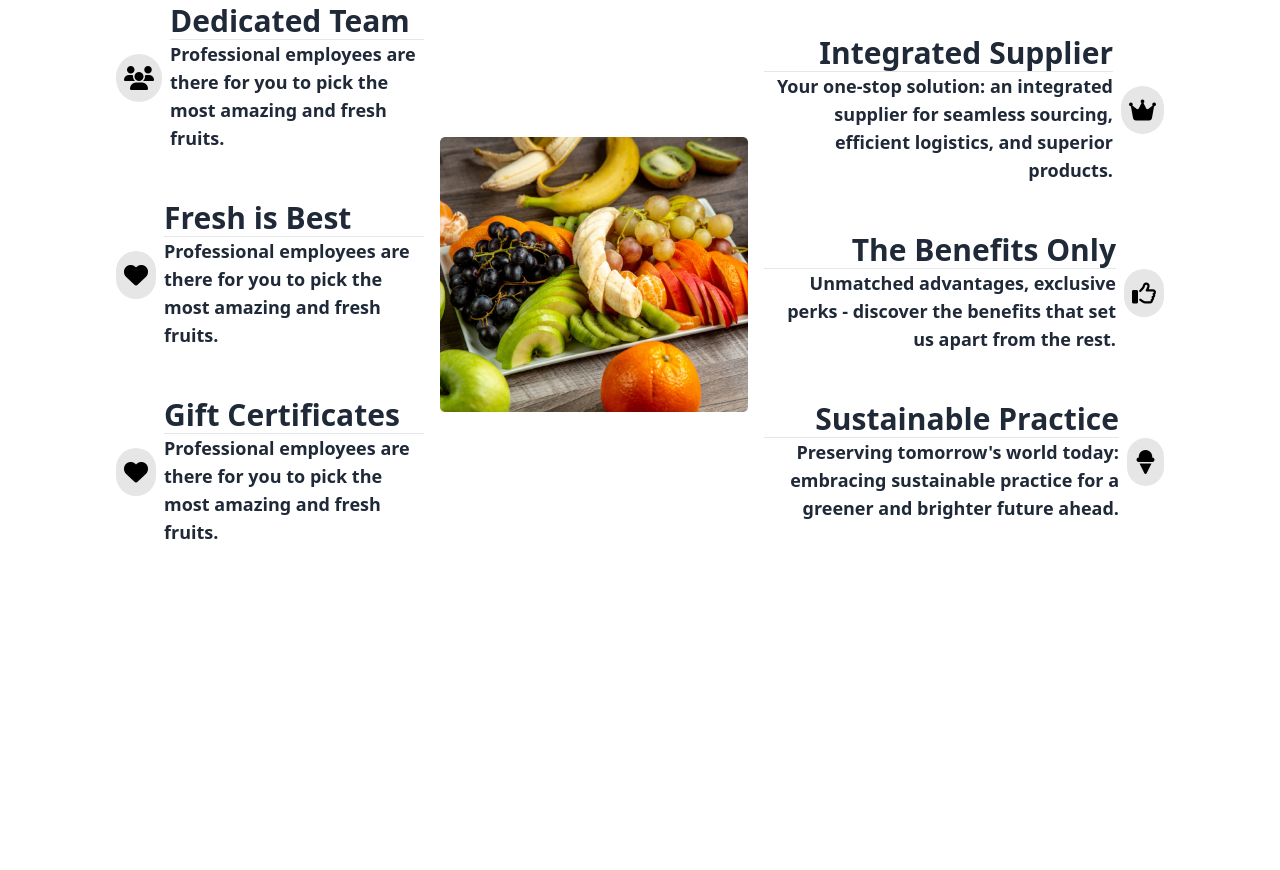
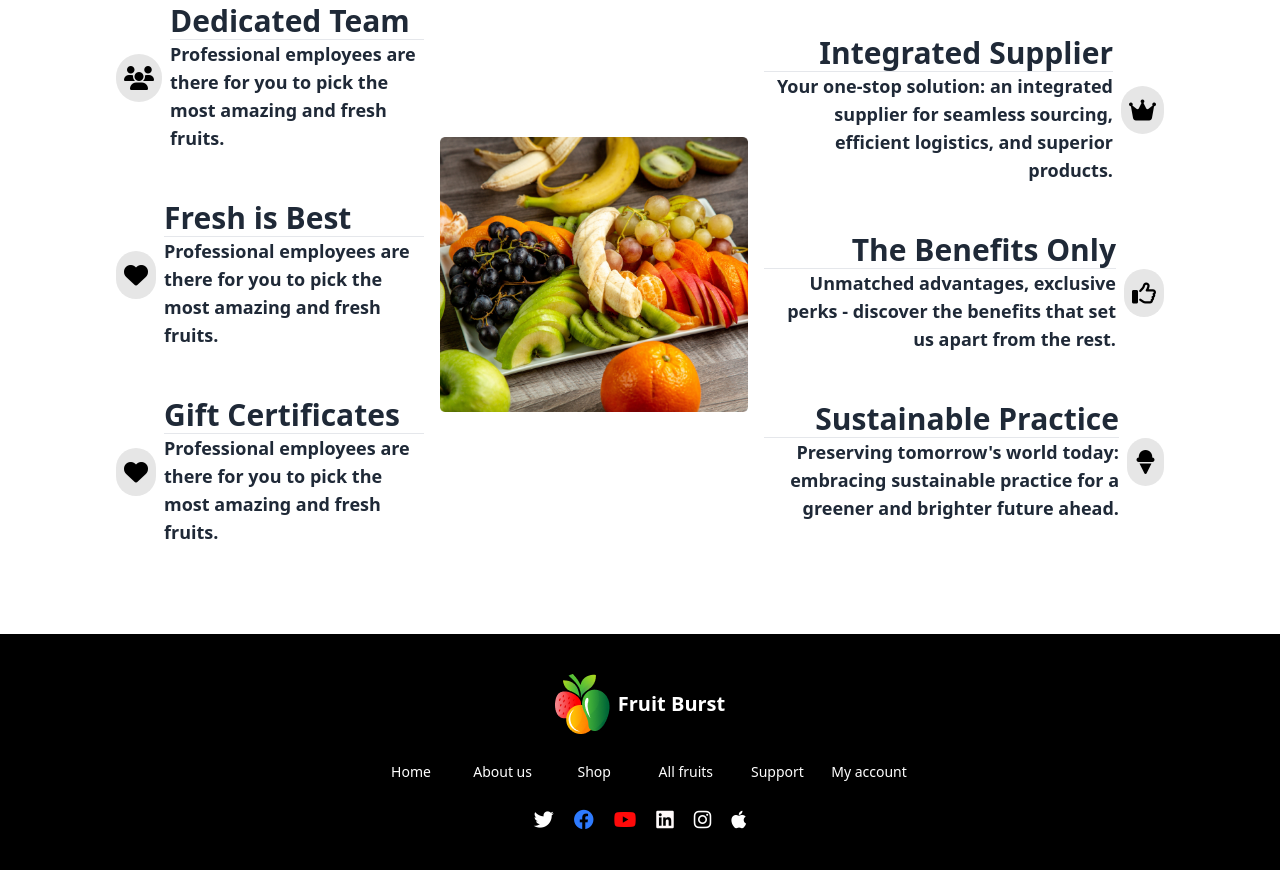
Before and after one commit to nahida30/fruit-brust, a plain HTML site: page index.html in a window 1280 px wide. Shown: the part 2694-3564 px from the top of the page. Before the commit the page ends 3328 px from the top, so only its background shows below. Drawn offline with nearby package versions, Linux system fonts and the light colour scheme.

Commit message:
footer commit

```diff
--- a/index.html
+++ b/index.html
@@ -576,11 +576,33 @@
 
       <!-- choose us section ends  -->
 
+    </main>
+    <footer class="footer footer-center p-10 bg-black text-white">
+      <div>
+        <div class="flex gap-2">
+          <img src="./images/logo.png" alt="">
+          <h1 class="text-xl font-bold mt-4" >Fruit Burst</h1>
+        </div>
 
+        <div class="grid grid-cols-3 lg:grid-cols-6 gap-2 lg:gap-4 lg:mt-5">
+          <a href="">Home</a>
+          <a href="">About us</a>
+          <a href="">Shop</a>
+          <a href="">All fruits</a>
+          <a href="">Support</a>
+          <a href="">My account</a>
+        </div>
 
-    </main>
-    <footer>
+        <div class="icon flex text-xl gap-5 mt-5">
+          <i class="fa-brands fa-twitter" style="color: #ffffff;"></i>
+          <i class="fa-brands fa-facebook" style="color: #2e7bff;"></i>
+          <i class="fa-brands fa-youtube" style="color: #ff0a0a;"></i>
+          <i class="fa-brands fa-linkedin" style="color: #fffafa;"></i>
+          <i class="fa-brands fa-instagram"></i>
+          <i class="fa-brands fa-apple" style="color: #ffffff;"></i>
+        </div>
 
+      </div>
     </footer>
 
 </body>
```
